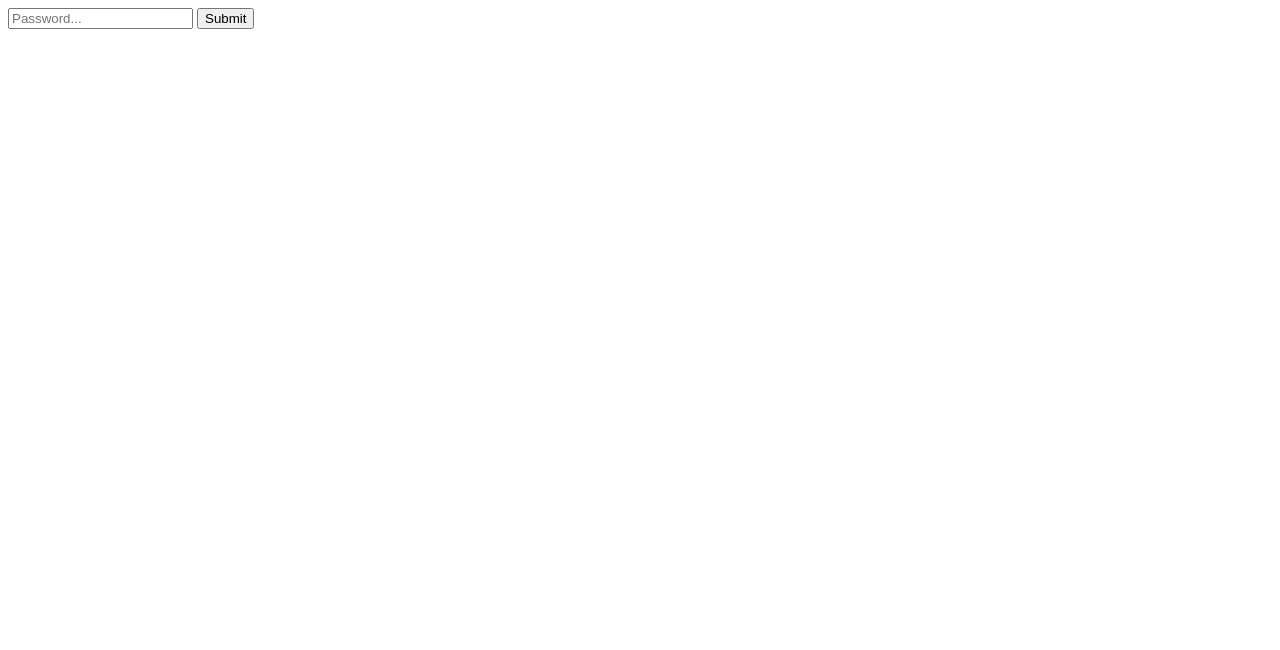
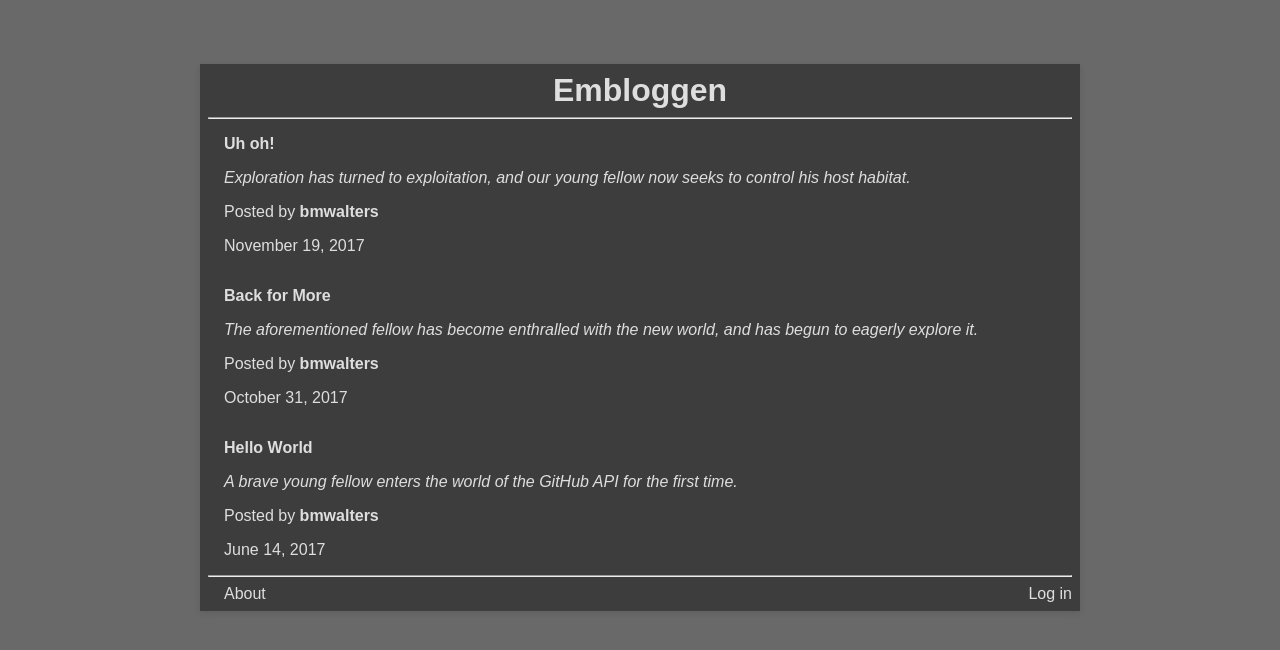
Before and after one commit to bmwalters/embloggen, a website: page index.html in a window 1280 px wide. Drawn offline with Linux system fonts and the light colour scheme.

Commit message:
Restructure and create a nice post list homepage

```diff
--- /dev/null
+++ b/css/style.css
@@ -0,0 +1,93 @@
+/* primary styles and structural elements */
+
+html, body {
+	margin: 0;
+	background-color: rgb(105, 105, 105);
+	font-family: sans-serif;
+	color: rgb(222, 222, 222);
+}
+
+main {
+	background-color: #3d3d3d;
+	margin: 64px auto 0 auto;
+	min-width: 864px;
+	width: 45%;
+	box-shadow: 0 2px 7px 0 rgba(0, 0, 0, 0.11);
+	padding: 8px;
+}
+
+main header h1 {
+	margin: 0;
+	text-align: center;
+}
+
+main footer {
+	padding: 0 0 0 16px;
+}
+
+main footer a {
+	text-decoration: none;
+	color: rgb(222, 222, 222);
+}
+
+/* home page styles */
+
+main header {
+	position: relative;
+}
+
+#new-post-link {
+	font-size: 32px;
+	text-decoration: none;
+}
+
+html:not(.logged-in) #new-post-link {
+	display: none;
+}
+
+main header #new-post-link {
+	position: absolute;
+	right: 16px;
+	top: 0;
+}
+
+.post {
+	padding: 0 16px 0 16px;
+	transition: padding-left 0.2s;
+	display: block;
+	text-decoration: none;
+	color: rgb(222, 222, 222);
+}
+
+.post + .post {
+	margin-top: 32px;
+}
+
+.post-title, .post-author {
+	font-weight: bold;
+}
+
+.post-synopsis {
+	font-style: italic;
+}
+
+.post:hover {
+	padding-left: 24px;
+}
+
+html.logged-in #login-link {
+	display: none;
+}
+
+main footer {
+	display: flex;
+}
+
+main footer #logged-in-as, main footer #login-link {
+	margin: 0 0 0 auto;
+	display: inline;
+}
+
+html:not(.logged-in) #logged-in-as {
+	display: none;
+}
--- a/index.html
+++ b/index.html
@@ -1,13 +1,35 @@
 <!DOCTYPE html>
-<html>
+<html lang="en">
 <head>
 	<meta charset="utf-8">
 	<title>Embloggen</title>
-	<script async src="app.js"></script>
+	<script async src="js/index.js"></script>
+	<link rel="stylesheet" href="css/style.css">
 </head>
+
 <body>
-	<input id="password" type="password" placeholder="Password...">
-	<button onclick="try_decrypt_token()">Submit</button>
-	<p id="result"></p>
+	<main>
+		<header>
+			<h1>Embloggen</h1>
+			<a href="new-post.html" id="new-post-link">📝</a>
+		</header>
+		<hr>
+		<section id="post-list"></section>
+		<hr>
+		<footer>
+			<a href="about.html" id="about-link">About</a>
+			<p id="logged-in-as">Logged in as <span id="logged-in-user" class="post-author"></span></p>
+			<a href="login.html" id="login-link">Log in</a>
+		</footer>
+	</main>
 </body>
+
+<template id="post-template">
+	<a class="post" href="#">
+		<p class="post-title"></p>
+		<p class="post-synopsis"></p>
+		<p class="post-by">Posted by <span class="post-author"></span></p>
+		<p class="post-date"></p>
+	</a>
+</template>
 </html>
--- /dev/null
+++ b/js/index.js
@@ -0,0 +1,58 @@
+(() => {
+	let fetchPosts = function() {
+		return Promise.resolve([
+		{
+			title: "Uh oh!",
+			synopsis: "Exploration has turned to exploitation, and our young fellow now seeks to control his host habitat.",
+			author: "bmwalters",
+			timestamp: new Date(1511074800000)
+		},
+		{
+			title: "Back for More",
+			synopsis: "The aforementioned fellow has become enthralled with the new world, and has begun to eagerly explore it.",
+			author: "bmwalters",
+			timestamp: new Date(1509429600000)
+		},
+		{
+			title: "Hello World",
+			synopsis: "A brave young fellow enters the world of the GitHub API for the first time.",
+			author: "bmwalters",
+			timestamp: new Date(1497420000000)
+		},
+		])
+	}
+
+	let dateFormatter = new Intl.DateTimeFormat([], { year: "numeric", month: "long", day: "numeric" })
+
+	let domLoaded = function() {
+		if (localStorage.accessToken) {
+			document.querySelector("#logged-in-user").innerText = localStorage.authorName
+			document.documentElement.classList.add("logged-in")
+		}
+
+		fetchPosts()
+		.then((posts) => {
+			posts
+			.sort((a, b) => { return a.timestamp < b.timestamp })
+			.map((post) => {
+				let postElement = document.querySelector("#post-template").content
+
+				postElement.querySelector(".post-title").innerText = post.title
+				postElement.querySelector(".post-synopsis").innerText = post.synopsis
+				postElement.querySelector(".post-author").innerText = post.author
+				postElement.querySelector(".post-date").innerText = dateFormatter.format(post.timestamp)
+
+				return document.importNode(postElement, true)
+			})
+			.forEach((postElement) => {
+				document.querySelector("#post-list").appendChild(postElement)
+			})
+		})
+	}
+
+	if (document.readyState !== "loading") {
+		domLoaded()
+	} else {
+		document.addEventListener("DOMContentLoaded", domLoaded)
+	}
+})()
--- a/app.js
+++ b/js/login.js
@@ -59,7 +59,7 @@ const try_decrypt_token = function() {
 	let password = document.querySelector("#password").value
 	let resultField = document.querySelector("#result")
 
-	return fetch("tokens/bmwalters.b64")
+	return fetch("infrastructure/tokens/bmwalters.b64")
 		.then((res) => res.text())
 		.then((contents) => {
 			return decryptAccessToken(contents, password)
```
Also changed, not shown: login.html (added, +14 -0 lines).
